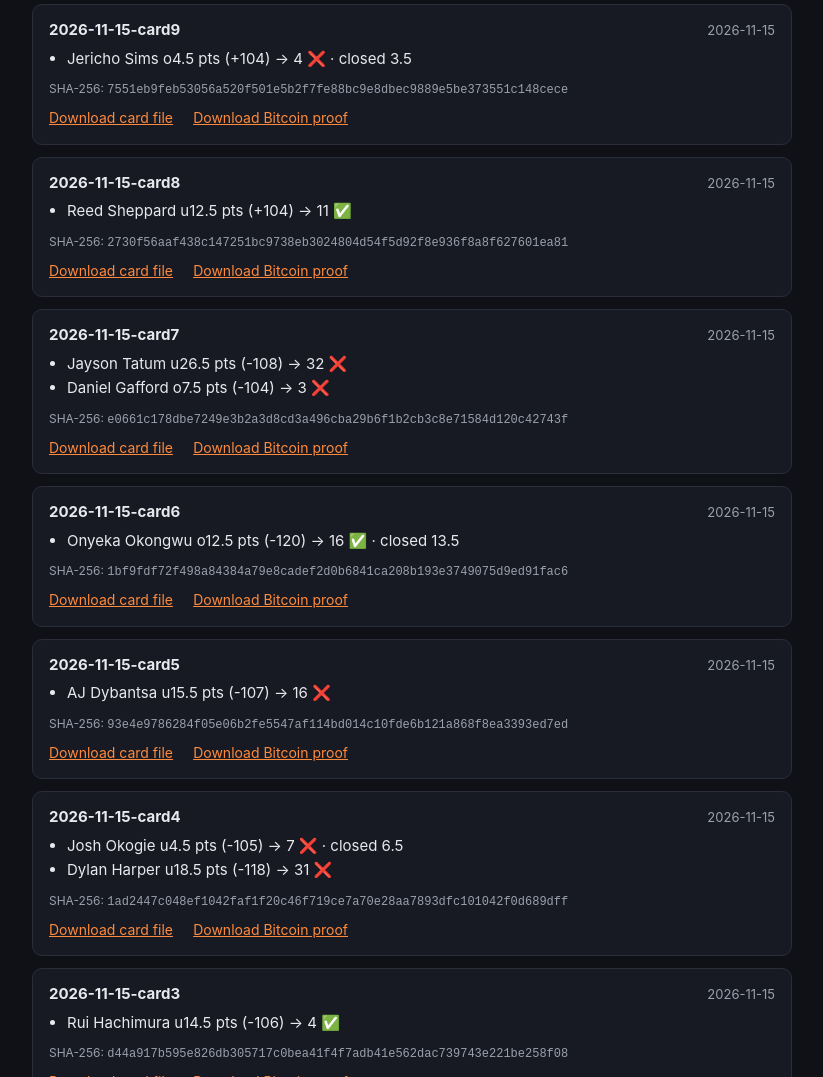
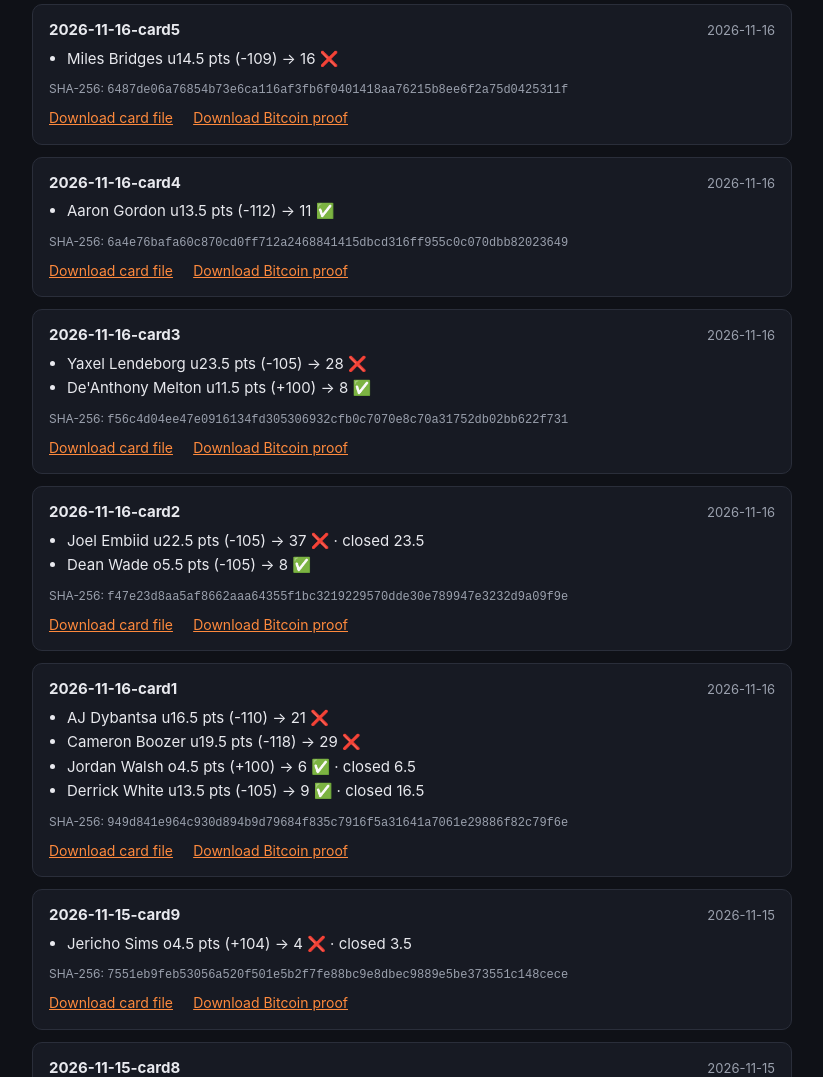
Before and after one commit to ExcursionScout/aicapper-cards, a plain HTML site: page index.html in a window 1280 px wide. Shown: the part 498-1575 px from the top of the page, without its empty margins (228-1051 px from the left). Drawn offline with Linux system fonts and the light colour scheme.

Commit message:
Publish 44 revealed card(s)

```diff
--- a/index.html
+++ b/index.html
@@ -26,6 +26,51 @@ before anyone knew the result.</li>
 (Windows: <code>certutil -hashfile 2026-11-09-card1.txt SHA256</code>) and compare the result to the SHA-256 shown below.</li>
 </ol>
 Each card also includes a random salt, so the fingerprint can't be guessed from the picks alone.</div>
+<div class="card">
+  <div class="chead"><b>2026-11-16-card5</b> <span class="note">2026-11-16</span></div>
+  <ul class="plays"><li>Miles Bridges u14.5 pts (-109) → 16 ❌</li></ul>
+  <div class="hash">SHA-256: <code>6487de06a76854b73e6ca116af3fb6f0401418aa76215b8ee6f2a75d0425311f</code></div>
+  <div class="dl">
+    <a download href="cards/2026-11-16-card5.txt">Download card file</a>
+    <a download href="cards/2026-11-16-card5.txt.ots">Download Bitcoin proof</a>
+  </div>
+</div>
+<div class="card">
+  <div class="chead"><b>2026-11-16-card4</b> <span class="note">2026-11-16</span></div>
+  <ul class="plays"><li>Aaron Gordon u13.5 pts (-112) → 11 ✅</li></ul>
+  <div class="hash">SHA-256: <code>6a4e76bafa60c870cd0ff712a2468841415dbcd316ff955c0c070dbb82023649</code></div>
+  <div class="dl">
+    <a download href="cards/2026-11-16-card4.txt">Download card file</a>
+    <a download href="cards/2026-11-16-card4.txt.ots">Download Bitcoin proof</a>
+  </div>
+</div>
+<div class="card">
+  <div class="chead"><b>2026-11-16-card3</b> <span class="note">2026-11-16</span></div>
+  <ul class="plays"><li>Yaxel Lendeborg u23.5 pts (-105) → 28 ❌</li><li>De'Anthony Melton u11.5 pts (+100) → 8 ✅</li></ul>
+  <div class="hash">SHA-256: <code>f56c4d04ee47e0916134fd305306932cfb0c7070e8c70a31752db02bb622f731</code></div>
+  <div class="dl">
+    <a download href="cards/2026-11-16-card3.txt">Download card file</a>
+    <a download href="cards/2026-11-16-card3.txt.ots">Download Bitcoin proof</a>
+  </div>
+</div>
+<div class="card">
+  <div class="chead"><b>2026-11-16-card2</b> <span class="note">2026-11-16</span></div>
+  <ul class="plays"><li>Joel Embiid u22.5 pts (-105) → 37 ❌ · closed 23.5</li><li>Dean Wade o5.5 pts (-105) → 8 ✅</li></ul>
+  <div class="hash">SHA-256: <code>f47e23d8aa5af8662aaa64355f1bc3219229570dde30e789947e3232d9a09f9e</code></div>
+  <div class="dl">
+    <a download href="cards/2026-11-16-card2.txt">Download card file</a>
+    <a download href="cards/2026-11-16-card2.txt.ots">Download Bitcoin proof</a>
+  </div>
+</div>
+<div class="card">
+  <div class="chead"><b>2026-11-16-card1</b> <span class="note">2026-11-16</span></div>
+  <ul class="plays"><li>AJ Dybantsa u16.5 pts (-110) → 21 ❌</li><li>Cameron Boozer u19.5 pts (-118) → 29 ❌</li><li>Jordan Walsh o4.5 pts (+100) → 6 ✅ · closed 6.5</li><li>Derrick White u13.5 pts (-105) → 9 ✅ · closed 16.5</li></ul>
+  <div class="hash">SHA-256: <code>949d841e964c930d894b9d79684f835c7916f5a31641a7061e29886f82c79f6e</code></div>
+  <div class="dl">
+    <a download href="cards/2026-11-16-card1.txt">Download card file</a>
+    <a download href="cards/2026-11-16-card1.txt.ots">Download Bitcoin proof</a>
+  </div>
+</div>
 <div class="card">
   <div class="chead"><b>2026-11-15-card9</b> <span class="note">2026-11-15</span></div>
   <ul class="plays"><li>Jericho Sims o4.5 pts (+104) → 4 ❌ · closed 3.5</li></ul>
```
Also changed, not shown: cards/2026-11-16-card1.txt (added), cards/2026-11-16-card2.txt (added), cards/2026-11-16-card3.txt (added), cards/2026-11-16-card4.txt (added), cards/2026-11-16-card5.txt (added), 10 other files.
